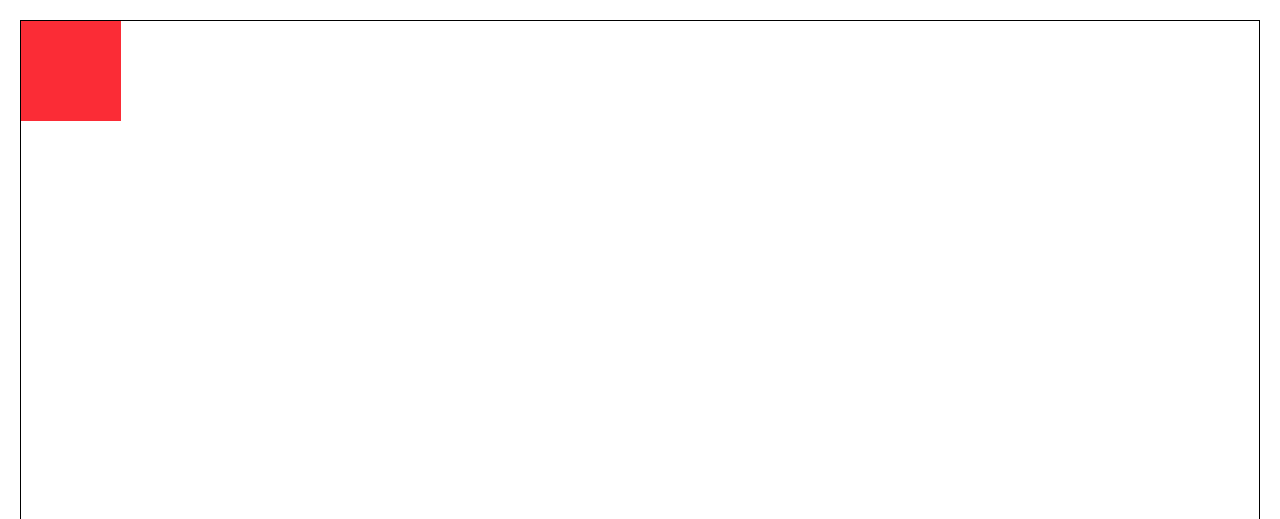
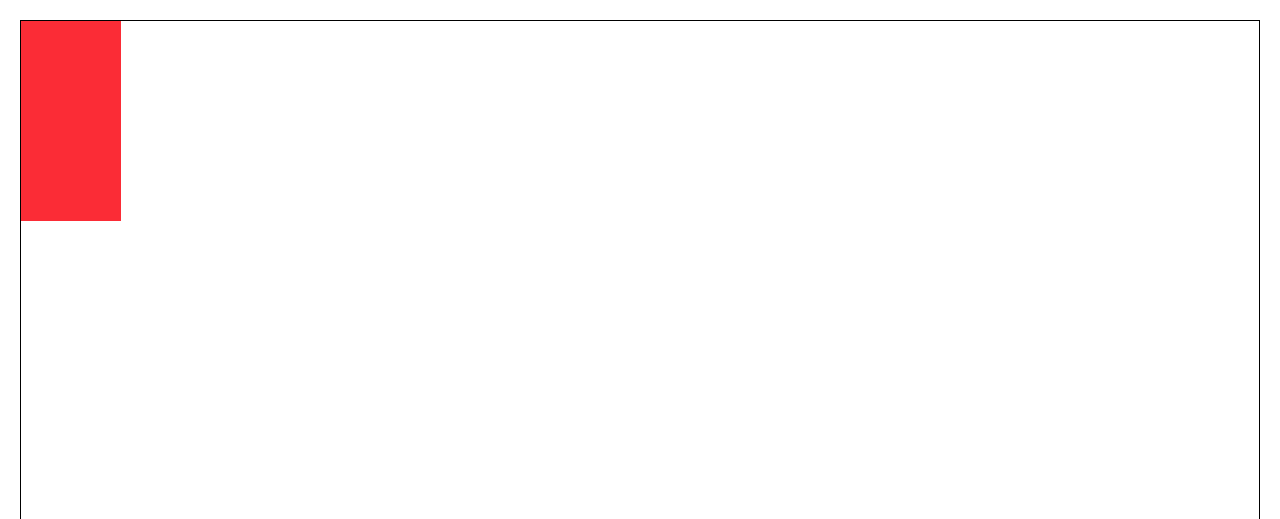
Before and after one commit to Albastaki999/Tailwind, a website: page index.html in a window 1280 px wide. Shown: the top 519 px of the page. Drawn offline with Linux system fonts and the light colour scheme.

Commit message:
changed height

```diff
--- a/index.html
+++ b/index.html
@@ -17,7 +17,7 @@
     </div> -->
     <div class="h-[500px] w-full border">
         <div
-            class="h-[100px] w-[100px] bg-red-500 hover:translate-x-[100px] hover:rotate-90 transition-all duration-[2s]">
+            class="h-[200px] w-[100px] bg-red-500 hover:translate-x-[100px] hover:rotate-90 transition-all duration-[2s]">
 
         </div>
 
```
Also changed, not shown: src/output.css.
